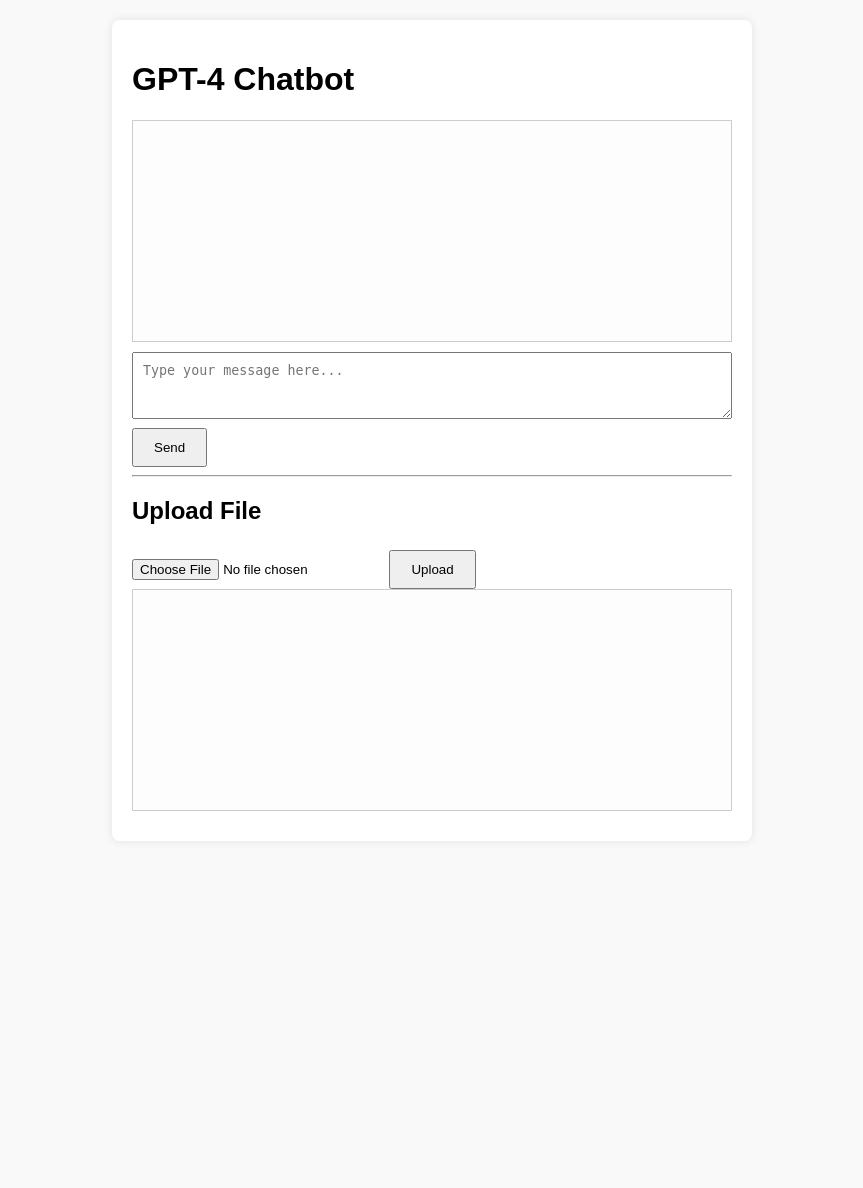
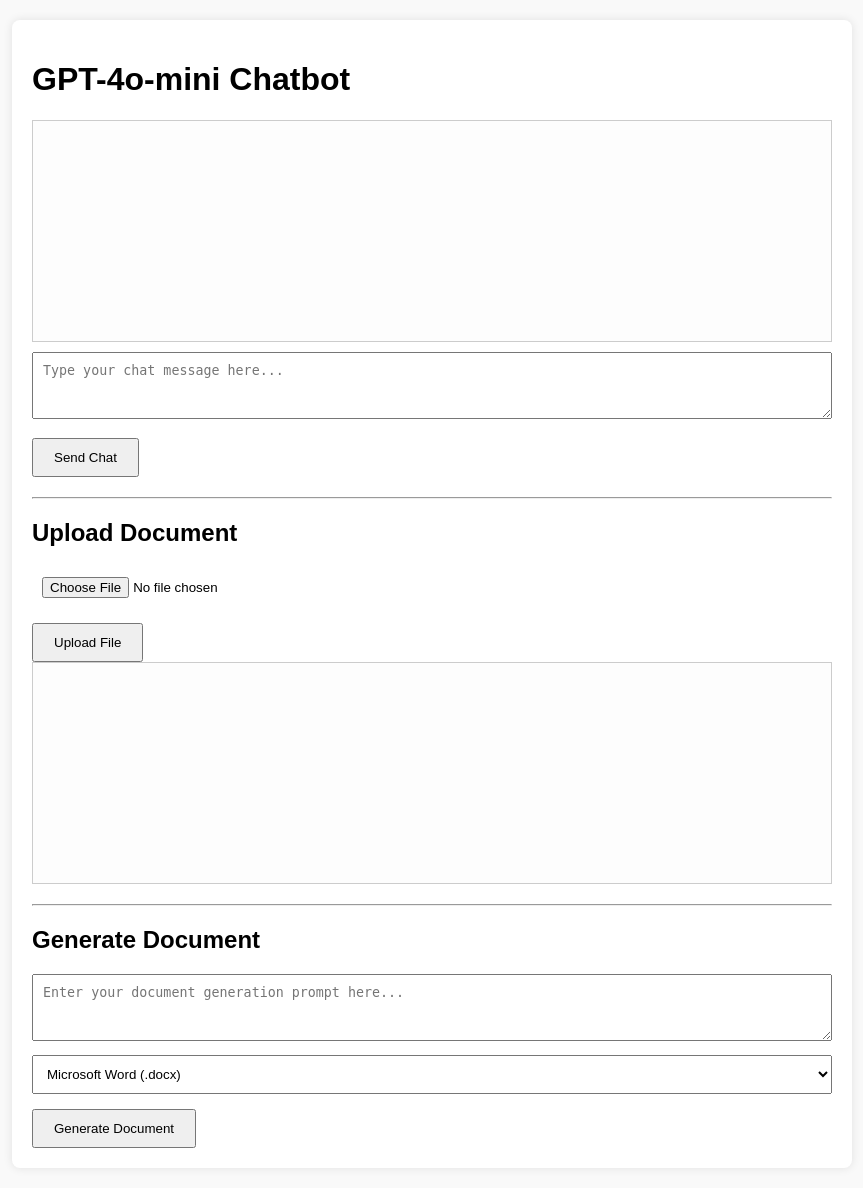
Before and after one commit to ShaunRBK/gpt_chatbot, a Flask app: page / in a window 1280 px wide. Shown: the whole page, without its empty margins (208-1071 px from the left). Before the commit the page ends 811 px from the top, so only its background shows below. Run offline with Flask 2, Linux system fonts and the light colour scheme.

Commit message:
basic document generation. the doc is generated in a seperate box

```diff
--- a/app.py
+++ b/app.py
@@ -1,8 +1,8 @@
 import os
+from io import BytesIO
+
 from openai import OpenAI
-
-client = OpenAI(api_key=os.getenv("OPENAI_API_KEY"))
-from flask import Flask, render_template, request, jsonify
+from flask import Flask, render_template, request, jsonify, send_file
 
 # Additional imports for file processing
 import PyPDF2
@@ -10,17 +10,41 @@ import docx
 import pandas as pd
 from pptx import Presentation
 
+# Additional import for PDF generation
+from fpdf import FPDF
+
+# For vector database (RAG) functionality (from previous steps)
+import faiss
+import numpy as np
+
+# Initialize the OpenAI client using the migrated approach
+client = OpenAI(api_key=os.getenv("OPENAI_API_KEY"))
+
 # Initialize Flask
 app = Flask(__name__)
 
-# Set your OpenAI API key (ensure the environment variable is set)
+# -----------------------------
+# Global variables used in the app
+# -----------------------------
+faiss_index = None          # FAISS index for vector search
+chunk_texts = []            # List mapping each FAISS vector to its corresponding text chunk
+full_document_text = None   # Full text of the uploaded document (for fallback)
+# (Note: In a production system, consider using sessions or a database rather than globals.)
 
-# Global variable to store the latest uploaded file content
-uploaded_file_text = None
-
-# --- Helper Functions to Extract Text from Files ---
+# -----------------------------
+# Helper Functions for File Extraction and RAG
+# -----------------------------
 
 def extract_text_from_pdf(file):
+    """
+    Extracts and returns text from a PDF file.
+
+    Args:
+      file (FileStorage): An uploaded PDF file.
+
+    Returns:
+      str: The extracted text from the PDF.
+    """
     file.seek(0)
     reader = PyPDF2.PdfReader(file)
     text = ""
@@ -31,6 +55,15 @@ def extract_text_from_pdf(file):
     return text
 
 def extract_text_from_docx(file):
+    """
+    Extracts and returns text from a DOCX (Microsoft Word) file.
+
+    Args:
+      file (FileStorage): An uploaded DOCX file.
+
+    Returns:
+      str: The extracted text from the Word document.
+    """
     file.seek(0)
     doc = docx.Document(file)
     full_text = []
@@ -39,6 +72,15 @@ def extract_text_from_docx(file):
     return "\n".join(full_text)
 
 def extract_text_from_excel(file):
+    """
+    Extracts and returns text from an Excel file by converting its content to a string.
+
+    Args:
+      file (FileStorage): An uploaded Excel file.
+
+    Returns:
+      str: The content of the Excel file as a string, or an error message if reading fails.
+    """
     file.seek(0)
     try:
         df = pd.read_excel(file)
@@ -47,6 +89,15 @@ def extract_text_from_excel(file):
         return f"Error reading Excel file: {e}"
 
 def extract_text_from_pptx(file):
+    """
+    Extracts and returns text from a PowerPoint (.pptx) file.
+
+    Args:
+      file (FileStorage): An uploaded PowerPoint file.
+
+    Returns:
+      str: The extracted text from the presentation.
+    """
     file.seek(0)
     prs = Presentation(file)
     text_runs = []
@@ -56,60 +107,222 @@ def extract_text_from_pptx(file):
                 text_runs.append(shape.text)
     return "\n".join(text_runs)
 
-# --- Chatbot Endpoints ---
+def chunk_text(text, chunk_size=500):
+    """
+    Splits the provided text into smaller chunks based on the specified number of words.
+
+    Args:
+      text (str): The full text to be chunked.
+      chunk_size (int): The maximum number of words per chunk (default is 500).
+
+    Returns:
+      list[str]: A list of text chunks.
+    """
+    words = text.split()
+    chunks = []
+    for i in range(0, len(words), chunk_size):
+        chunk = " ".join(words[i:i+chunk_size])
+        chunks.append(chunk)
+    return chunks
+
+def create_vector_store(text):
+    """
+    Chunks the provided text, computes embeddings for each chunk using OpenAI's embedding model,
+    and builds a FAISS vector index for retrieval.
+
+    Also stores the full text for fallback purposes.
+
+    Args:
+      text (str): The full text to process.
+
+    Effects:
+      Updates global variables: 'faiss_index', 'chunk_texts', and 'full_document_text'.
+    """
+    global faiss_index, chunk_texts, full_document_text
+    chunks = chunk_text(text)
+    # The embedding dimension for text-embedding-ada-002 is 1536.
+    d = 1536
+    index = faiss.IndexFlatL2(d)
+    embeddings = []
+    chunk_texts = []  # Reset the list of chunks
+    for chunk in chunks:
+        try:
+            response = client.embeddings.create(model="text-embedding-ada-002", input=chunk)
+            embedding = np.array(response.data[0].embedding, dtype='float32')
+            embeddings.append(embedding)
+            chunk_texts.append(chunk)
+        except Exception as e:
+            print(f"Error computing embedding for a chunk: {e}")
+    if embeddings:
+        embeddings_np = np.vstack(embeddings)  # Shape: (num_chunks, d)
+        index.add(embeddings_np)
+        faiss_index = index
+    # Save the full text for fallback if retrieval yields no results.
+    full_document_text = text
+
+def retrieve_relevant_chunks(query, top_k=5):
+    """
+    Computes the embedding for the query and retrieves the top_k most similar text chunks from the FAISS index.
+
+    Args:
+      query (str): The user's query.
+      top_k (int): Number of top similar chunks to retrieve (default is 5).
+
+    Returns:
+      list[str]: A list of relevant text chunks. If no chunks are found, returns the full document text.
+    """
+    global faiss_index, chunk_texts, full_document_text
+    if faiss_index is None:
+        return []
+    try:
+        response = client.embeddings.create(model="text-embedding-ada-002", input=query)
+        query_embedding = np.array(response.data[0].embedding, dtype='float32').reshape(1, -1)
+        distances, indices = faiss_index.search(query_embedding, top_k)
+        relevant_chunks = []
+        for idx in indices[0]:
+            if idx < len(chunk_texts):
+                relevant_chunks.append(chunk_texts[idx])
+        # Fallback: if no relevant chunks are found, use the full document text.
+        if not relevant_chunks and full_document_text:
+            relevant_chunks = [full_document_text]
+        return relevant_chunks
+    except Exception as e:
+        print(f"Error retrieving relevant chunks: {e}")
+        return []
+
+# -----------------------------
+# Helper Functions for Document Generation
+# -----------------------------
+
+def generate_docx(text):
+    """
+    Generates a Microsoft Word (.docx) document containing the provided text.
+
+    Args:
+      text (str): The content to be included in the document.
+
+    Returns:
+      BytesIO: A stream containing the generated DOCX file.
+    """
+    document = docx.Document()
+    document.add_heading("Generated Document", level=1)
+    # Add the content as paragraphs.
+    for paragraph in text.split("\n"):
+        document.add_paragraph(paragraph)
+    output = BytesIO()
+    document.save(output)
+    output.seek(0)
+    return output
+
+def generate_pptx(text):
+    """
+    Generates a PowerPoint (.pptx) presentation containing the provided text.
+
+    Args:
+      text (str): The content to be included in the presentation.
+
+    Returns:
+      BytesIO: A stream containing the generated PPTX file.
+    """
+    presentation = Presentation()
+    slide_layout = presentation.slide_layouts[1]  # Use the "Title and Content" layout.
+    slide = presentation.slides.add_slide(slide_layout)
+    # Set the slide title.
+    slide.shapes.title.text = "Generated Presentation"
+    # Add the content in the content placeholder.
+    content_placeholder = slide.placeholders[1]
+    content_placeholder.text = text
+    output = BytesIO()
+    presentation.save(output)
+    output.seek(0)
+    return output
+
+def generate_pdf(text):
+    """
+    Generates a PDF document containing the provided text.
+
+    Args:
+      text (str): The content to be included in the PDF.
+
+    Returns:
+      BytesIO: A stream containing the generated PDF file.
+    """
+    pdf = FPDF()
+    pdf.add_page()
+    pdf.set_font("Arial", size=12)
+    # Split the text into lines to add via multi_cell.
+    for line in text.split("\n"):
+        pdf.multi_cell(0, 10, line)
+    output = BytesIO()
+    pdf.output(dest="S").encode("latin1")  # Ensure proper encoding for the PDF output
+    # Instead of writing to a file, we get the PDF as a byte string.
+    pdf_bytes = pdf.output(dest="S").encode("latin1")
+    output.write(pdf_bytes)
+    output.seek(0)
+    return output
+
+# -----------------------------
+# Flask Endpoints
+# -----------------------------
 
 @app.route("/")
 def index():
+    """
+    Renders the main UI page.
+    """
     return render_template("index.html")
 
 @app.route("/chat", methods=["POST"])
 def chat():
-    global uploaded_file_text
+    """
+    Processes a chat message from the user. Retrieves any relevant document context (via RAG)
+    and uses it to build a conversation prompt for the LLM.
 
+    Returns:
+      JSON: The LLM's answer.
+    """
     data = request.get_json()
     user_message = data.get("message")
     if not user_message:
         return jsonify({"error": "No message provided"}), 400
-
     try:
-        # Build the conversation context
+        # Retrieve the most relevant document chunks for the query.
+        relevant_chunks = retrieve_relevant_chunks(user_message, top_k=5)
+        context_text = "\n\n".join(relevant_chunks)
         messages = [
-            {"role": "system", "content": "You are a helpful assistant."}
+            {"role": "system", "content": "You are a helpful assistant."},
         ]
-        # Include file content if available
-        if uploaded_file_text:
-            # Optionally, you could summarize or truncate this text if it's too long.
-            messages.append({"role": "system", "content": f"File content: {uploaded_file_text}"})
+        if context_text:
+            messages.append({"role": "system", "content": f"Relevant document context:\n{context_text}"})
         messages.append({"role": "user", "content": user_message})
-
-        # Use GPT-4o-mini by setting the model accordingly.
-        response = client.chat.completions.create(model="gpt-4o-mini",
-        messages=messages)
+        response = client.chat.completions.create(
+            model="gpt-4o-mini",
+            messages=messages
+        )
         answer = response.choices[0].message.content.strip()
         return jsonify({"answer": answer})
     except Exception as e:
         return jsonify({"error": str(e)}), 500
 
-# --- File Upload Endpoint ---
-
 @app.route("/upload", methods=["POST"])
 def upload():
-    global uploaded_file_text
+    """
+    Handles file uploads. Extracts text from the uploaded file (PDF, DOCX, XLSX, or PPTX),
+    then builds a vector store (using FAISS) and stores the full document text for retrieval.
 
+    Returns:
+      JSON: The extracted text or an error message.
+    """
     uploaded_file = request.files.get("file")
     if not uploaded_file:
         return jsonify({"error": "No file uploaded"}), 400
-
     filename = uploaded_file.filename
     if filename == "":
         return jsonify({"error": "No selected file"}), 400
-
-    # Allowed file extensions
     ALLOWED_EXTENSIONS = {"pdf", "docx", "xlsx", "pptx"}
     extension = filename.rsplit(".", 1)[-1].lower()
     if extension not in ALLOWED_EXTENSIONS:
         return jsonify({"error": f"File type .{extension} not allowed"}), 400
-
     text = ""
     if extension == "pdf":
         text = extract_text_from_pdf(uploaded_file)
@@ -122,10 +335,72 @@ def upload():
     else:
         return jsonify({"error": "Unsupported file type"}), 400
 
-    # Store the extracted text in the global variable for use in the chat context.
-    uploaded_file_text = text
+    # Build the vector store from the extracted text.
+    create_vector_store(text)
 
     return jsonify({"text": text})
 
+@app.route("/generate_document", methods=["POST"])
+def generate_document():
+    """
+    Generates a document based on the user's prompt and desired file format.
+
+    Expects either JSON data or form data with:
+      - prompt (str): The instruction or topic for the write-up.
+      - file_type (str): The desired file format ("docx", "pptx", or "pdf").
+
+    Returns:
+      A downloadable file (with appropriate MIME type and filename) generated by the LLM.
+    """
+    # Accept JSON if provided, otherwise fallback to form data.
+    if request.is_json:
+        data = request.get_json()
+    else:
+        data = request.form
+
+    prompt = data.get("prompt")
+    file_type = data.get("file_type", "docx").lower()
+
+    if not prompt:
+        return jsonify({"error": "No prompt provided"}), 400
+
+    try:
+        # Call the LLM to generate content based on the prompt.
+        messages = [
+            {"role": "system", "content": "You are a helpful assistant."},
+            {"role": "user", "content": prompt}
+        ]
+        response = client.chat.completions.create(
+            model="gpt-4o-mini",
+            messages=messages
+        )
+        document_text = response.choices[0].message.content.strip()
+
+        # Generate the file in the requested format.
+        if file_type == "docx":
+            file_stream = generate_docx(document_text)
+            mime_type = "application/vnd.openxmlformats-officedocument.wordprocessingml.document"
+            file_ext = "docx"
+        elif file_type == "pptx":
+            file_stream = generate_pptx(document_text)
+            mime_type = "application/vnd.openxmlformats-officedocument.presentationml.presentation"
+            file_ext = "pptx"
+        elif file_type == "pdf":
+            file_stream = generate_pdf(document_text)
+            mime_type = "application/pdf"
+            file_ext = "pdf"
+        else:
+            return jsonify({"error": "Unsupported file type requested."}), 400
+
+        # Return the generated file for download.
+        return send_file(
+            file_stream,
+            mimetype=mime_type,
+            as_attachment=True,
+            download_name=f"generated_document.{file_ext}"
+        )
+    except Exception as e:
+        return jsonify({"error": str(e)}), 500
+
 if __name__ == "__main__":
     app.run(debug=True)
--- a/requirements.txt
+++ b/requirements.txt
@@ -7,3 +7,4 @@ pandas==1.5.3
 openpyxl==3.1.2
 faiss-cpu
 numpy
+fpdf==1.7.2
--- a/templates/index.html
+++ b/templates/index.html
@@ -2,15 +2,15 @@
 <html>
 <head>
     <meta charset="UTF-8">
-    <title>Local GPT-4 Chatbot</title>
+    <title>Local GPT-4o-mini Chatbot</title>
     <style>
         body {
           font-family: Arial, sans-serif;
           margin: 20px;
           background: #f9f9f9;
         }
-        .chat-container {
-          max-width: 600px;
+        .container {
+          max-width: 800px;
           margin: auto;
           background: #fff;
           padding: 20px;
@@ -39,35 +39,48 @@
           background-color: #f1f0f0;
           text-align: left;
         }
-        textarea {
+        textarea, input, select {
           width: 100%;
           padding: 10px;
           box-sizing: border-box;
+          margin-bottom: 10px;
         }
         button {
           padding: 10px 20px;
           margin-top: 5px;
         }
+        hr {
+          margin: 20px 0;
+        }
     </style>
 </head>
 <body>
-<div class="chat-container">
-    <h1>GPT-4 Chatbot</h1>
+<div class="container">
+    <h1>GPT-4o-mini Chatbot</h1>
     <div id="chatbox"></div>
-    <textarea id="input" rows="3" placeholder="Type your message here..."></textarea>
-    <br>
-    <button onclick="sendMessage()">Send</button>
+    <textarea id="input" rows="3" placeholder="Type your chat message here..."></textarea>
+    <button onclick="sendMessage()">Send Chat</button>
 
     <hr>
 
-    <h2>Upload File</h2>
+    <h2>Upload Document</h2>
     <input type="file" id="fileInput" accept=".pdf,.docx,.xlsx,.pptx">
-    <button onclick="uploadFile()">Upload</button>
+    <button onclick="uploadFile()">Upload File</button>
     <div id="fileContent"></div>
+
+    <hr>
+
+    <h2>Generate Document</h2>
+    <textarea id="docPrompt" rows="3" placeholder="Enter your document generation prompt here..."></textarea>
+    <select id="fileType">
+        <option value="docx">Microsoft Word (.docx)</option>
+        <option value="pptx">PowerPoint (.pptx)</option>
+        <option value="pdf">PDF (.pdf)</option>
+    </select>
+    <button onclick="generateDocument()">Generate Document</button>
 </div>
 
 <script>
-    // Function to add messages to the chatbox
     function addMessage(content, role) {
       const chatbox = document.getElementById("chatbox");
       const msgDiv = document.createElement("div");
@@ -77,7 +90,6 @@
       chatbox.scrollTop = chatbox.scrollHeight;
     }
 
-    // Function to send a chat message to the backend
     async function sendMessage() {
       const inputField = document.getElementById("input");
       const message = inputField.value.trim();
@@ -89,7 +101,7 @@
         const response = await fetch("/chat", {
           method: "POST",
           headers: { "Content-Type": "application/json" },
-          body: JSON.stringify({ message })
+          body: JSON.stringify({ message: message })
         });
         const data = await response.json();
         if (data.error) {
@@ -102,7 +114,6 @@
       }
     }
 
-    // Function to upload a file and display the extracted text
     async function uploadFile() {
       const fileInput = document.getElementById("fileInput");
       if (fileInput.files.length === 0) {
@@ -129,6 +140,35 @@
         console.error("Error uploading file:", error);
       }
     }
+
+    function generateDocument() {
+      const prompt = document.getElementById("docPrompt").value.trim();
+      const fileType = document.getElementById("fileType").value;
+      if (!prompt) {
+        alert("Please enter a prompt for document generation.");
+        return;
+      }
+      // Create a hidden form and submit it to trigger file download
+      const form = document.createElement("form");
+      form.method = "POST";
+      form.action = "/generate_document";
+      form.style.display = "none";
+
+      // Create input fields for prompt and fileType
+      const promptInput = document.createElement("input");
+      promptInput.name = "prompt";
+      promptInput.value = prompt;
+      form.appendChild(promptInput);
+
+      const fileTypeInput = document.createElement("input");
+      fileTypeInput.name = "file_type";
+      fileTypeInput.value = fileType;
+      form.appendChild(fileTypeInput);
+
+      document.body.appendChild(form);
+      form.submit();
+      document.body.removeChild(form);
+    }
 </script>
 </body>
 </html>
```
